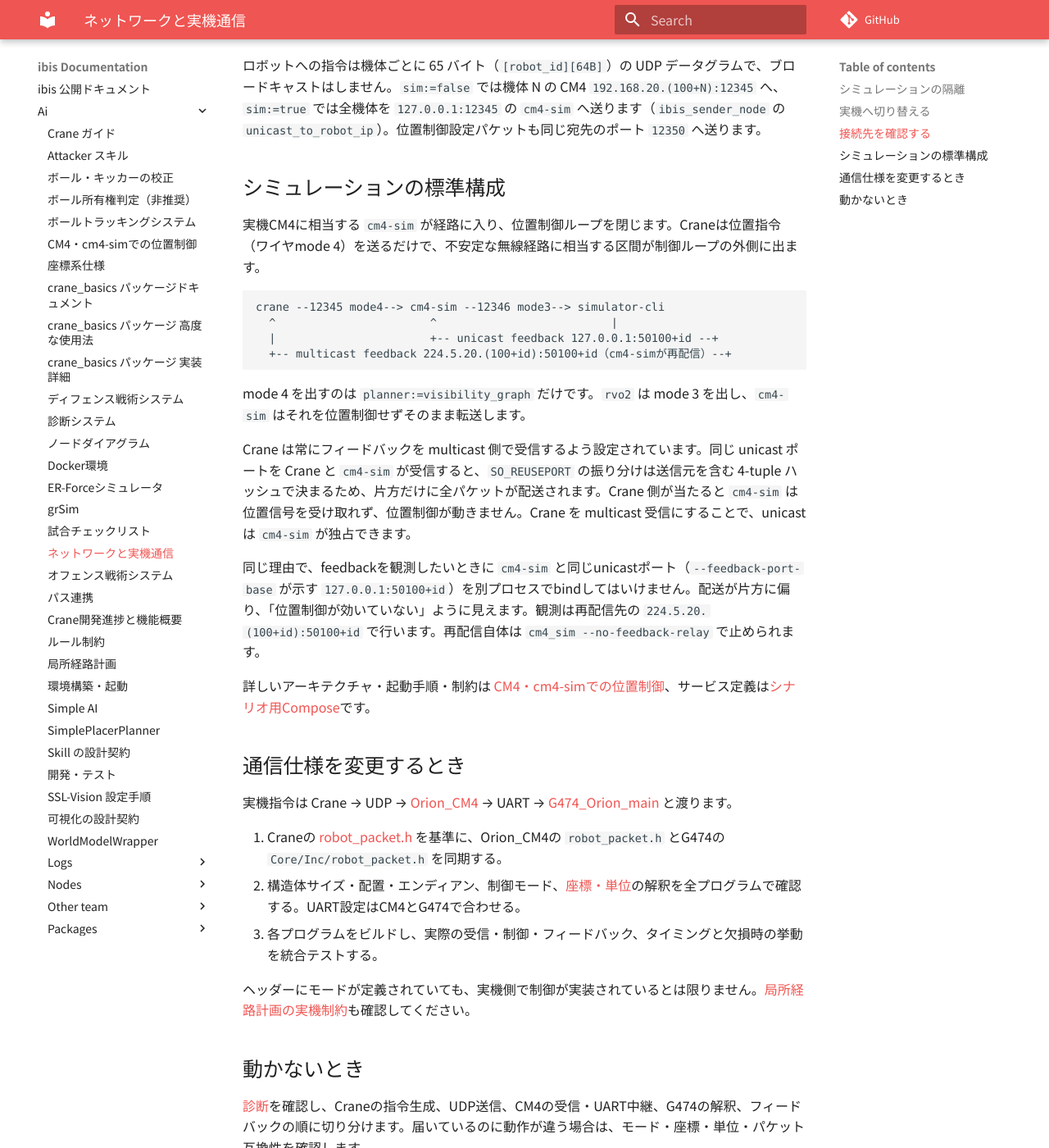
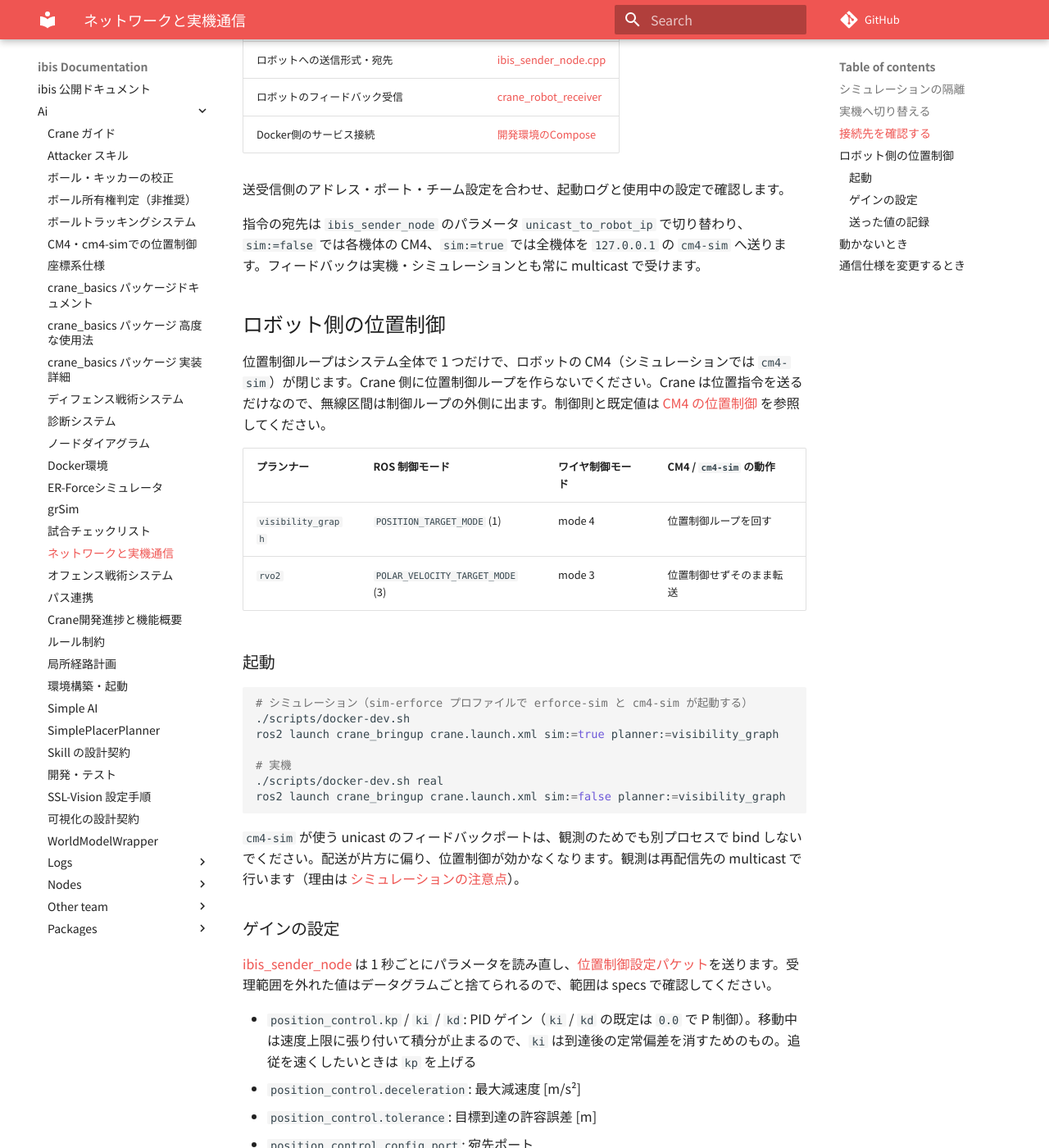
Before and after one commit to ibis-ssl/ibis_documentation, an MkDocs documentation site: the page built from docs/ai/network.md, in a window 1280 px wide and 1400 px high, scrolled down 1344 px. Shown: the whole window at 82% size. Built offline with MkDocs 1.6.1 and Material for MkDocs 9.7.7, drawn with Linux system fonts in a browser that asks for light colours; nearby versions of some CDN libraries; some web fonts are replaced; comment, search, counter and statistics services are not loaded; some of the changed text lies outside the part shown.

Commit message:
🔄 synced local 'docs/ai' with remote 'docs'

````diff
--- a/docs/ai/network.md
+++ b/docs/ai/network.md
@@ -1,4 +1,9 @@
 # ネットワークと実機通信
+
+パケット形式、宛先とポート、停止判定、cm4-sim の構成は [ibis-ssl/specs](https://github.com/ibis-ssl/specs)（リポジトリ直下の `specs/` サブモジュール）が正本です。このページには Crane 側の設定・手順・制約だけを置きます。
+
+- [宛先とポート](https://github.com/ibis-ssl/specs/blob/main/common/system_overview.md#機体番号とネットワーク) / [制御パケット](https://github.com/ibis-ssl/specs/blob/main/common/control_packet.md) / [位置制御設定パケット](https://github.com/ibis-ssl/specs/blob/main/common/config_packet.md) / [フィードバックパケット](https://github.com/ibis-ssl/specs/blob/main/common/feedback_packet.md)
+- [停止判定](https://github.com/ibis-ssl/specs/blob/main/common/safety_stop.md) / [シミュレーション（cm4-sim）](https://github.com/ibis-ssl/specs/blob/main/pc/simulation.md) / [crane との連携](https://github.com/ibis-ssl/specs/blob/main/pc/crane_integration.md)
 
 ## シミュレーションの隔離
 
@@ -36,37 +41,81 @@ Docker開発・シナリオ・対戦テストの起動スクリプトは隔離
 
 送受信側のアドレス・ポート・チーム設定を合わせ、起動ログと使用中の設定で確認します。
 
-ロボットへの指令は機体ごとに 65 バイト（`[robot_id][64B]`）の UDP データグラムで、ブロードキャストはしません。`sim:=false` では機体 N の CM4 `192.168.20.(100+N):12345` へ、`sim:=true` では全機体を `127.0.0.1:12345` の `cm4-sim` へ送ります（`ibis_sender_node` の `unicast_to_robot_ip`）。位置制御設定パケットも同じ宛先のポート `12350` へ送ります。
+指令の宛先は `ibis_sender_node` のパラメータ `unicast_to_robot_ip` で切り替わり、`sim:=false` では各機体の CM4、`sim:=true` では全機体を `127.0.0.1` の `cm4-sim` へ送ります。フィードバックは実機・シミュレーションとも常に multicast で受けます。
 
-## シミュレーションの標準構成
+## ロボット側の位置制御
 
-実機CM4に相当する `cm4-sim` が経路に入り、位置制御ループを閉じます。Craneは位置指令（ワイヤmode 4）を送るだけで、不安定な無線経路に相当する区間が制御ループの外側に出ます。
+位置制御ループはシステム全体で 1 つだけで、ロボットの CM4（シミュレーションでは `cm4-sim`）が閉じます。Crane 側に位置制御ループを作らないでください。Crane は位置指令を送るだけなので、無線区間は制御ループの外側に出ます。制御則と既定値は [CM4 の位置制御](https://github.com/ibis-ssl/specs/blob/main/cm4/position_control.md) を参照してください。
 
-```text
-crane --12345 mode4--> cm4-sim --12346 mode3--> simulator-cli
-  ^                       ^                          |
-  |                       +-- unicast feedback 127.0.0.1:50100+id --+
-  +-- multicast feedback 224.5.20.(100+id):50100+id（cm4-simが再配信）--+
+| プランナー | ROS 制御モード | ワイヤ制御モード | CM4 / `cm4-sim` の動作 |
+|---|---|---|---|
+| `visibility_graph` | `POSITION_TARGET_MODE` (1) | mode 4 | 位置制御ループを回す |
+| `rvo2` | `POLAR_VELOCITY_TARGET_MODE` (3) | mode 3 | 位置制御せずそのまま転送 |
+
+### 起動
+
+```bash
+# シミュレーション（sim-erforce プロファイルで erforce-sim と cm4-sim が起動する）
+./scripts/docker-dev.sh
+ros2 launch crane_bringup crane.launch.xml sim:=true planner:=visibility_graph
+
+# 実機
+./scripts/docker-dev.sh real
+ros2 launch crane_bringup crane.launch.xml sim:=false planner:=visibility_graph
 ```
 
-mode 4 を出すのは `planner:=visibility_graph` だけです。`rvo2` は mode 3 を出し、`cm4-sim` はそれを位置制御せずそのまま転送します。
+`cm4-sim` が使う unicast のフィードバックポートは、観測のためでも別プロセスで bind しないでください。配送が片方に偏り、位置制御が効かなくなります。観測は再配信先の multicast で行います（理由は [シミュレーションの注意点](https://github.com/ibis-ssl/specs/blob/main/pc/simulation.md#注意点)）。
 
-Crane は常にフィードバックを multicast 側で受信するよう設定されています。同じ unicast ポートを Crane と `cm4-sim` が受信すると、`SO_REUSEPORT` の振り分けは送信元を含む 4-tuple ハッシュで決まるため、片方だけに全パケットが配送されます。Crane 側が当たると `cm4-sim` は位置信号を受け取れず、位置制御が動きません。Crane を multicast 受信にすることで、unicast は `cm4-sim` が独占できます。
+### ゲインの設定
 
-同じ理由で、feedbackを観測したいときに `cm4-sim` と同じunicastポート（`--feedback-port-base` が示す `127.0.0.1:50100+id`）を別プロセスでbindしてはいけません。配送が片方に偏り、「位置制御が効いていない」ように見えます。観測は再配信先の `224.5.20.(100+id):50100+id` で行います。再配信自体は `cm4_sim --no-feedback-relay` で止められます。
+[ibis_sender_node](https://github.com/ibis-ssl/crane/blob/develop/crane_sender/src/ibis_sender_node.cpp) は 1 秒ごとにパラメータを読み直し、[位置制御設定パケット](https://github.com/ibis-ssl/specs/blob/main/common/config_packet.md)を送ります。受理範囲を外れた値はデータグラムごと捨てられるので、範囲は specs で確認してください。
 
-詳しいアーキテクチャ・起動手順・制約は [CM4・cm4-simでの位置制御](cm4_position_control.md)、サービス定義は[シナリオ用Compose](https://github.com/ibis-ssl/crane/blob/develop/docker/scenario/docker-compose.yaml)です。
+- `position_control.kp` / `ki` / `kd`: PID ゲイン（`ki` / `kd` の既定は `0.0` で P 制御）。移動中は速度上限に張り付いて積分が止まるので、`ki` は到達後の定常偏差を消すためのもの。追従を速くしたいときは `kp` を上げる
+- `position_control.deceleration`: 最大減速度 [m/s²]
+- `position_control.tolerance`: 目標到達の許容誤差 [m]
+- `position_control.config_port`: 宛先ポート
 
-## 通信仕様を変更するとき
+稼働中に `ros2 param set` で変えれば再起動なしで反映されます。CM4 は値が変わったときだけ `位置制御の設定を更新: kp ... / ki ... / kd ...` をログに出すので、反映はこのログで確認します。
 
-実機指令は Crane → UDP → [Orion_CM4](https://github.com/ibis-ssl/Orion_CM4) → UART → [G474_Orion_main](https://github.com/ibis-ssl/G474_Orion_main) と渡ります。
+```bash
+ros2 param set /ibis_sender position_control.kp 2.5
+ros2 param get /ibis_sender position_control.kp
+```
 
-1. Craneの [robot_packet.h](https://github.com/ibis-ssl/crane/blob/develop/crane_sender/include/crane_sender/robot_packet.h) を基準に、Orion_CM4の `robot_packet.h` とG474の `Core/Inc/robot_packet.h` を同期する。
-2. 構造体サイズ・配置・エンディアン、制御モード、[座標・単位](coordinates.md)の解釈を全プログラムで確認する。UART設定はCM4とG474で合わせる。
-3. 各プログラムをビルドし、実際の受信・制御・フィードバック、タイミングと欠損時の挙動を統合テストする。
+設定パケットの形式は crane と CM4 で完全一致を要求されます。形式を変えたときは、Orion_CM4 側でイメージを発行したあと、`docker/dev/docker-compose.yaml`、`docker/scenario/docker-compose.yaml`（`.local.yaml` を含む）、`docker/match-vs-tigers/docker-compose.yaml` の `CM4_SIM_TAG` 既定値を更新します。更新しないと `cm4-sim` がゲイン設定を全数拒否します（[Docker イメージ](https://github.com/ibis-ssl/specs/blob/main/pc/simulation.md#docker-イメージ)）。
 
-ヘッダーにモードが定義されていても、実機側で制御が実装されているとは限りません。[局所経路計画の実機制約](rvo2_local_planner.md)も確認してください。
+### 送った値の記録
+
+CM4 は ACK を返さないので、bag から送信内容を追えるよう、送信ノードは次のトピックを publish します。どちらも `record:=true` の記録対象です。
+
+- `/position_control_config`（[`crane_msgs/msg/PositionControlConfig`](https://github.com/ibis-ssl/crane/blob/develop/crane_msgs/msg/PositionControlConfig.msg)）: 設定パケットと同じ内容。送信と同じ経路なので、`/robot_commands` が流れている間だけ最大 1 Hz で出ます。vision が落ちて world model が更新されない区間は送信も publish も止まり、トピックが途切れます。現在値はパラメータを引いてください。
+- `/sent_robot_commands`（`crane_msgs/msg/RobotCommands`）: 送信直後の指令。`/robot_commands` に含まれない値を `planning_factors`（`SenderVisionAvailable` / `SenderWireMode` / `SenderLinearVelocityLimit` / `SenderAccelerationLimit` / `SenderElapsedVisionMs`）に、UDP 送信の成否を `SenderSent`（1/0）に載せます。world model を一度も受信していない起動直後を除き `/robot_commands` の 1 フレームにつき 1 件出るので、`/sent_robot_commands` に無いフレームは送信ノードが処理していない、`SenderSent=0` のフレームは送信に失敗した、と切り分けられます。
+
+送信に失敗した場合も値は `sent: false` として残ります。`sent: true` や `SenderSent=1` はソケットへ渡せたことだけを示し、ロボットが受け取った証拠ではありません。
+
+```bash
+# bag に記録されたゲインを時刻つきで読む（echo を先に起動してから再生する）
+ros2 topic echo /position_control_config &
+ros2 bag play --rate 10 <bag>
+```
 
 ## 動かないとき
 
 [診断](diagnostics.md)を確認し、Craneの指令生成、UDP送信、CM4の受信・UART中継、G474の解釈、フィードバックの順に切り分けます。届いているのに動作が違う場合は、モード・座標・単位・パケット互換性を確認します。
+
+位置制御が効かないときは次も確認します。
+
+1. シミュレーションでは `docker ps` で `cm4-sim` が `Up` か。
+2. `planner:=visibility_graph` を指定しているか（`rvo2` は mode 3 を出す）。
+3. `docker compose -f docker/dev/docker-compose.yaml logs cm4-sim` にパケット破棄や設定の拒否（`位置制御の設定パケットを拒否しました: WrongSize` など）が出ていないか。
+
+## 通信仕様を変更するとき
+
+`RobotCommandSerializedV2` のレイアウトの正本は Crane の [robot_packet.h](https://github.com/ibis-ssl/crane/blob/develop/crane_sender/include/crane_sender/robot_packet.h) です。Orion_CM4・G474・framework との対応と一致検査は [正本と一致検査](https://github.com/ibis-ssl/specs/blob/main/common/control_packet.md#正本と一致検査) を参照してください。
+
+1. 各リポジトリのヘッダーを同期し、構造体サイズ・配置・エンディアン、制御モード、[座標・単位](coordinates.md)の解釈を確認する。
+2. Crane 側では [crane_packet_forge](https://github.com/ibis-ssl/crane/tree/develop/crane_packet_forge) の `layout.py` と基準ベクタを再生成する。
+3. 各プログラムをビルドし、実際の受信・制御・フィードバック、タイミングと欠損時の挙動を統合テストする。
+4. specs の該当文書を更新する。
+
+ヘッダーにモードが定義されていても、実機側で制御が実装されているとは限りません。[局所経路計画の実機制約](rvo2_local_planner.md)も確認してください。
````
Also changed, not shown: docs/ai/index.md (+2 -2 lines), docs/ai/rvo2_local_planner.md (+2 -2 lines).
